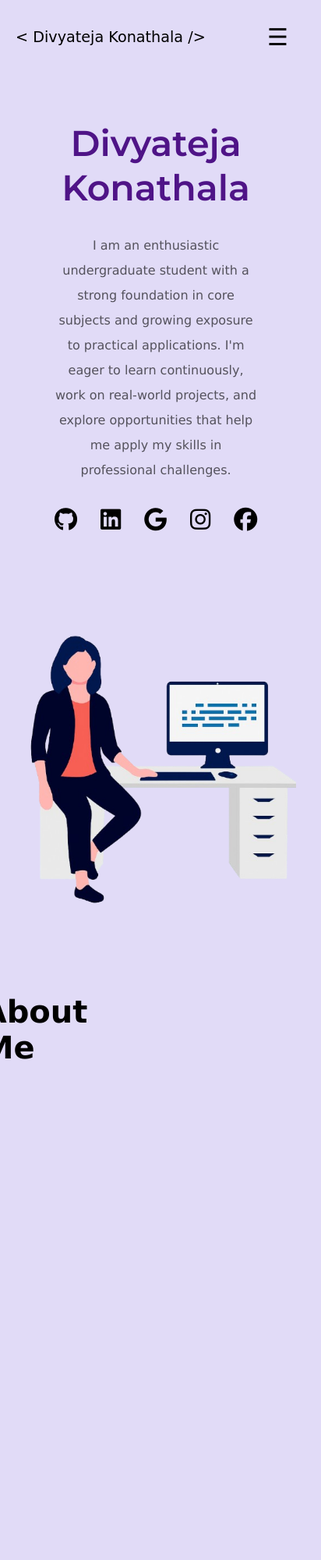
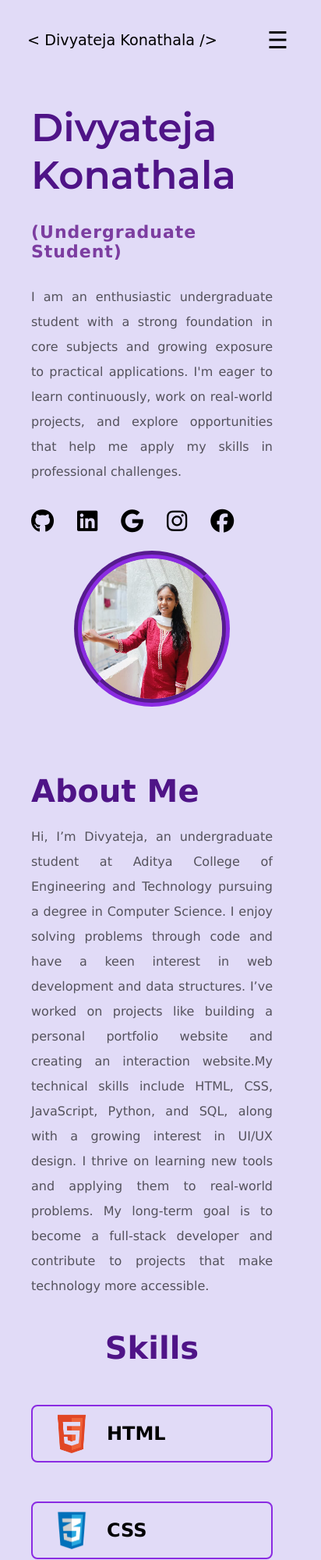
Before and after one commit to divya9658/Portfolio, a plain HTML site: page home.html in a window 390 px wide. Shown: the top 2000 px of the page at 78% size, 412 px wide, since content can reach past the window. Drawn offline with Linux system fonts and the light colour scheme.

Commit message:
Home page is ready

```diff
--- a/home.css
+++ b/home.css
@@ -6,6 +6,7 @@
 }
 body{
     background-color: rgba(139, 115, 227, 0.256);
+    max-width:100%;
     padding: 30px 20px;
 }
 .header{
@@ -17,6 +18,7 @@ body{
 .Namelogo{
     font-family: cursive;
     font-size: 26px;
+    padding: 15px 20px;
 }
 .nav-links{
     display: flex;
@@ -29,9 +31,9 @@ body{
     display: inline-block;
     text-decoration: none;
     color: black;
-    padding: 15px 30px;
+    padding: 10px 20px;
     box-sizing: border-box;
-    border-radius: 40px;
+    border-radius: 20px;
     transition: background-color 0.1s linear;
 }
 .nav-links ul li a:hover{
@@ -47,6 +49,26 @@ span{
     display: none;
     font-size: 24px;
 }
+.intro{
+    animation: slideUp 0.7s ease-in forwards;
+    transform: translateY(10%);
+    opacity:0;
+}
+.intro h3{
+    color: rgba(92, 10, 133, 0.759);
+    letter-spacing: 1px;
+    font-size: 22px;
+}
+@keyframes slideUp{
+    from{
+        transform: translateY(10%);
+        opacity:0;
+    }
+    to{
+        transform: translateY(0);
+        opacity:1;
+    }
+}
 .grid-container{
     display: grid;
     grid-template-columns: 1fr 1fr;
@@ -58,32 +80,53 @@ span{
     width: 100%;
     height: 100%;
 }
+.image{
+    display: flex;
+    justify-content: center;
+    align-items: center;
+}
+.image2{
+    display: flex;
+    justify-content: start;
+    align-items: center;
+    padding-right: 30px;
+}
 .image1{
-    width: 100%;
-    min-height: 500px;
-    background-image: url(./images/image1_girl.png);
+    display: flex;
+    justify-content: center;
+    align-items: center;
+    width: 400px;
+    height: 400px;
+    border-radius: 50%;
+    border: 10px groove blueviolet;
+    overflow: hidden;
+}
+.image1 img{
+    width: 500px;
+    height: 600px;
+    object-fit: fill;
     background-position: center;
-    background-size: contain;
-    background-repeat: no-repeat;
-    padding: 15px 20px;
+}
+.content, .content1{
+    display: flex;
+    flex-direction: column;
+    text-align: justify;
+    justify-content: center;
+    align-items: start;
+    gap: 30px;
 }
 .content{
-    display: flex;
-    flex-direction: column;
-    text-align: center;
-    justify-content: center;
-    align-items: center;
     padding: 50px;
-    gap: 30px;
 }
 .content h1{
-    font-size: 46px;
+    font-size: 50px;
     color:rgb(79, 20, 135);
     font-family: 'Montserrat', sans-serif;
 }
-.content p{
+.content p, .About p{
     color: rgba(0, 0, 0, 0.627);
     line-height: 2;
+    text-align: justify;
 }
 .content ul{
     display: flex;
@@ -93,20 +136,104 @@ span{
 .content ul li i:hover{
     color: blueviolet;
 }
+.About, .Skills{
+    width: 100%;
+    height: auto;
+    display: flex;
+    flex-direction: column;
+    align-items: center;
+    padding: 20px 60px;
+}
 .About{
+    margin-top: 40px;
+    opacity:0;
+    transform: translateY(10%);
+    transition: all 0.8s ease;
+}
+.About.show{
+    opacity:1;
+    transform: translateY(0);
+}
+.Skills{
+    margin-top: 10px;
+    padding-top: 40px;
+}
+.skill-head{
+    margin-bottom: 30px;
+}
+.About h1, .Skills h1{
+    font-size: 40px;
+    color: rgb(79, 20, 135);
+}
+.About p{
+    margin-top: 30px;
+}
+.grid-container1{
     width: 100%;
-    height: 100svh;
+    height:auto;
+    display: grid;
+    grid-template-columns: 1fr 1fr 1fr;
+    gap: 50px;
+    margin-top: 20px;
+    justify-content: center;
+    align-items: center;
+}
+.grid-container1 .s{
+    display: flex;
+    border: 2px solid blueviolet;
+    justify-content: start;
+    align-items: center;
+    padding: 10px 25px;
+    border-radius: 8px;
+    font-size: 24px;
+    font-weight: bold;
+    gap: 20px;
+    transition: background-color 0.4s ease;
+}
+.s:hover{
+    background-color: rgba(74, 8, 118, 0.795);
+    color: white;
+}
+.grid-container1 .s .languages, .language1, .language2, .language3, .language4, .language5{
+    width: 50px;
+    height: auto;
     display: flex;
     justify-content: center;
-    margin-top: 40px;
+    align-items: center;
 }
-.About h1{
-    font-size: 40px;
+.languages img, .language1 img{
+    width: 40px;
+    height: 50px;
+}
+.language2 img{
+    width: 50px;
+    height: 50px;
+}
+.language3 img{
+    width: 45px;
+}
+.language4 img{
+    width: 50px;
+    height: 50px;
+}
+.language5 img{
+    width: 40px;
+    height: 50px;
+}
+footer{
+    display: flex;
+    justify-content: center;
+    align-items: center;
+    padding: 10px 15px;
 }
 @media (max-width: 770px){
+    .About{
+        padding: 30px;
+    }
     .Namelogo{
         display: block;
         font-size: clamp(1.2rem, 3vw, 3rem);
+        padding: 10px 15px;
     }
     .nav-links{
         display: flex;
@@ -145,7 +272,39 @@ span{
     .grid-container{
         grid-template-columns: 1fr;
     }
-    .image1{
-        height: 250px;
+    .grid-container1{
+        grid-template-columns: 1fr;
+    }
+    .content1 h1{
+        margin-top: 50px;
+    }
+    .content1 p{
+        margin-top: -10px;
+    }
+    .image2{
+        padding-right:0px;
+        justify-content: center;
     }
 }
+@media(max-width: 430px){
+    .About, .Skills{
+        padding: 15px 20px;
+    }
+    .content{
+        padding: 20px;
+    }
+    .image1{
+        width: 200px;
+        height: 200px;
+    }
+    .image1 img{
+        width: 200px;
+        height: 300px;
+    }
+    .img{
+        display: none;
+    }
+    .content1 h1{
+        margin-top: -10px;
+    }
+}
--- a/home.html
+++ b/home.html
@@ -27,6 +27,7 @@
       <div class="grid-container">
         <div class="content">
           <h1>Divyateja Konathala</h1>
+          <h3>(Undergraduate Student)</h3>
           <p>I am an enthusiastic undergraduate student
             with a strong foundation in core subjects and growing exposure to practical applications.
             I'm eager to learn continuously, work on real-world projects, and explore opportunities that help me
@@ -40,24 +41,88 @@
             <li><a href="#"></a><i class="fab fa-facebook"></i></li>
           </ul>
         </div>
-        <div class="image1"></div>
+        <div class="image">
+          <div class="image1">
+            <img src="./images/New_Image.jpg" alt="">
+          </div>
+        </div>
       </div>
     </section>
     <section class="About">
-        <h1>About Me</h1>
         <div class="grid-container">
-          <div class="content"></div>
-          <div class="image2"></div>
-        </div>
-        <div class="grid-container">
-          <div class="image3"></div>
-          <div class="content"></div>
-        </div>
-        <div class="grid-container">
-          <div class="content"></div>
-          <div class="image4"></div>
+          <div class="image2">
+              <img src="./images/image1_girl.png" alt="" class="img">
+          </div>
+          <div class="content1">
+            <h1>About Me</h1>
+            <p>Hi, I’m Divyateja, an undergraduate student at Aditya College of Engineering and Technology pursuing a degree in Computer Science. I enjoy solving problems through code and have a keen interest in web development and data structures.
+            I’ve worked on projects like building a personal portfolio website and creating an interaction website.My technical skills include HTML, CSS, JavaScript, Python, and SQL, along with a growing interest in UI/UX design. I thrive on learning new tools and applying them to real-world problems.
+            My long-term goal is to become a full-stack developer and contribute to projects that make technology more accessible.</p>
+          </div>
         </div>
     </section>
+    <section class="Skills">
+      <h1 class="skill-head">Skills</h1>
+      <div class="grid-container1">
+          <div class="s">
+            <div class="languages">
+              <img src="./images/HTML.png" alt="">
+            </div>
+            <div class="text">HTML</div>
+          </div>
+          <div class="s">
+            <div class="language1">
+              <img src="./images/CSS.png" alt="">
+            </div>
+            <div class="text">CSS</div>
+          </div>
+          <div class="s">
+            <div class="language2">
+              <img src="./images/JS.png" alt="">
+            </div>
+            <div class="text">JavaScript</div>
+          </div>
+          <div class="s">
+            <div class="language3">
+              <img src="./images/C.png" alt="">
+            </div>
+            <div class="text">C</div>
+          </div>
+          <div class="s">
+            <div class="language4">
+              <img src="./images/C++.png" alt="">
+            </div>
+            <div class="text">C++</div>
+          </div>
+          <div class="s">
+            <div class="language4">
+              <img src="./images/JAVA.png" alt="">
+            </div>
+            <div class="text">Java</div>
+          </div>
+          <div class="s">
+            <div class="languages">
+              <img src="./images/PYTHON.png" alt="">
+            </div>
+            <div class="text">Python</div>
+          </div>
+          <div class="s">
+            <div class="language1">
+              <img src="./images/DSA.png" alt="">
+            </div>
+            <div class="text">DSA</div>
+          </div>
+          <div class="s">
+            <div class="language5">
+              <img src="./images/SQL.png" alt="">
+            </div>
+            <div class="text">SQL</div>
+          </div>
+      </div>
+    </section>
+    <footer>
+      <p>Made with ❤️ by Divyateja</p>
+    </footer>
     <script>
       function fun(event){
         console.log(event);
@@ -73,6 +138,16 @@
       function Close(){
         document.getElementsByClassName("nav-links")[0].style="right:-350px;";
       }
+      window.addEventListener("scroll", function (){
+        const boxes = document.querySelectorAll(".About");
+        boxes.forEach((box)=>{
+          const boxTop = box.getBoundingClientRect().top;
+          const triggerPoint = window.innerHeight*0.8;
+          if(boxTop < triggerPoint){
+            box.classList.add("show");
+          }
+        })
+      })
     </script>
   </body>
 </html>
```
Also changed, not shown: images/C++.png (added), images/C.png (added), images/CSS.png (added), images/DSA.png (added), images/HTML.png (added), images/JAVA.png (added), images/JS.png (added), images/New_Image.jpg (added), images/PYTHON.png (added), images/SQL.png (added).
